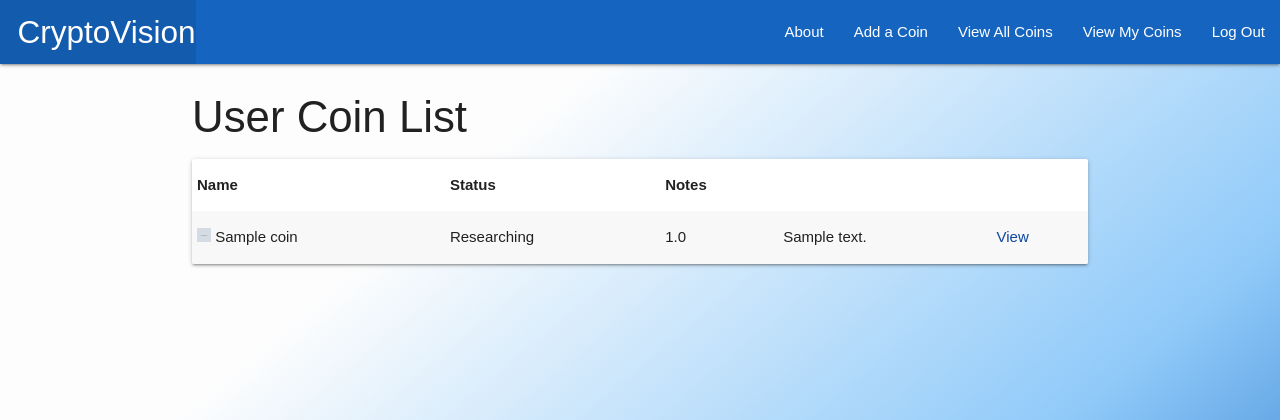
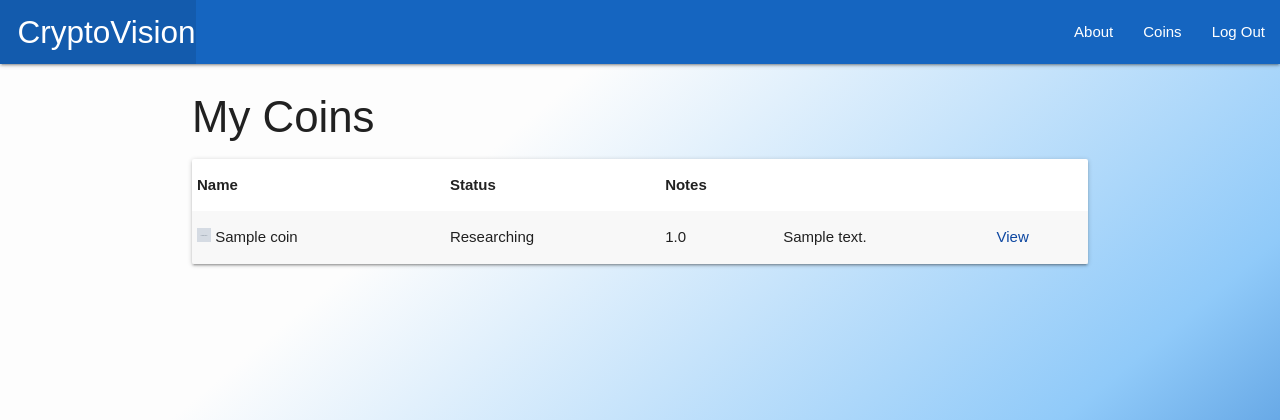
Before and after one commit to pclarytx10/cryptovision, a Django app: page /user_coins/ in a window 1280 px wide. Shown: the top 420 px of the page. Run offline with Django 4.2, Linux system fonts and the light colour scheme; a user stored in the database is signed in; tables that the repository leaves empty hold one stand-in row (values such as "Sample post"); grey boxes marked "Sample" are stand-in pictures; parts of the project's set-up code (start-up, migrations or seed data) failed here and were passed over.

Commit message:
Convert Coins links in Nav bar to dropdown

```diff
--- a/main_app/static/css/style.css
+++ b/main_app/static/css/style.css
@@ -52,3 +52,6 @@ form {
 .material-icons {
     margin: .5rem;
 }
+.dropdown-content {
+    color: red;
+}
--- a/main_app/templates/base.html
+++ b/main_app/templates/base.html
@@ -14,6 +14,15 @@
     <link href="https://fonts.googleapis.com/css2?family=Roboto+Flex:opsz,wght@8..144,300&display=swap" rel="stylesheet">
     <link rel="manifest" href="{% static 'site.webmanifest' %}">
     <title>CryptoVision</title>
+    <!-- Compiled and minified JavaScript -->
+    <script src="https://ajax.googleapis.com/ajax/libs/jquery/3.5.1/jquery.min.js"></script>
+    <script src="https://cdnjs.cloudflare.com/ajax/libs/materialize/1.0.0/js/materialize.min.js"></script>
+    <script>
+      $(document).ready(function(){
+        $('select').formSelect();
+      });
+    </script>
+    <!-- Compiled and minified CSS -->
     <link
       rel="stylesheet"
       href="https://cdnjs.cloudflare.com/ajax/libs/materialize/1.0.0/css/materialize.min.css"
@@ -24,20 +33,29 @@
   </head>
   <body>
     <header class="navbar-fixed">
+      <ul id="dropdown1" class="dropdown-content">
+        <li><a href="/coins">All Coins</a></li>
+        <li><a href="{% url 'coins_create' %}">Add Coin</a></li>
+        <li class="divider"></li>
+        <li><a href="/user_coins">My Coins</a></li>
+      </ul>
       <nav>
-        <div class="nav-wrapper  blue darken-3">
+        <div class="nav-wrapper blue darken-3">
           <ul>
             <li>
               <a href="/" class="left brand-logo">&nbsp;&nbsp;CryptoVision</a>
             </li>
           </ul>
-          <ul class="right">
+
+          <ul class="right hide-on-med-and-down">
             <li><a href="/about">About</a></li>
             {% if user.is_authenticated %}
-            <li><a href="{% url 'coins_create' %}">Add a Coin</a></li>
-            <li><a href="/coins">View All Coins</a></li>
+            <!-- Dropdown Trigger -->
+            <li><a class="dropdown-trigger" href="#!" data-target="dropdown1">Coins</a></li>
+            {% comment %} <li><a href="{% url 'coins_create' %}">Add a Coin</a></li> {% endcomment %}
+            {% comment %} <li><a href="/coins">View All Coins</a></li> {% endcomment %}
             {% comment %} <li><a href="{% url 'user_coins_create' %}">Track a Coin</a></li> {% endcomment %}
-            <li><a href="/user_coins">View My Coins</a></li>
+            {% comment %} <li><a href="/user_coins">View My Coins</a></li> {% endcomment %}
             <li><a href="{% url 'logout' %}">Log Out</a></li>
           {% else %}
             <li><a href="{% url 'login' %}">Log In</a></li>
@@ -54,4 +72,8 @@
       </div>
     </footer>
   </body>
+
+  <script>
+    $(".dropdown-trigger").dropdown();
+  </script>
 </html>
--- a/main_app/templates/user_coins/index.html
+++ b/main_app/templates/user_coins/index.html
@@ -1,6 +1,6 @@
 {% extends 'base.html' %} {% block content %}
 
-<h3>User Coin List</h3>
+<h3>My Coins</h3>
 
 <div class="card">
     <table class="striped">
```
Also changed, not shown: README.md.
